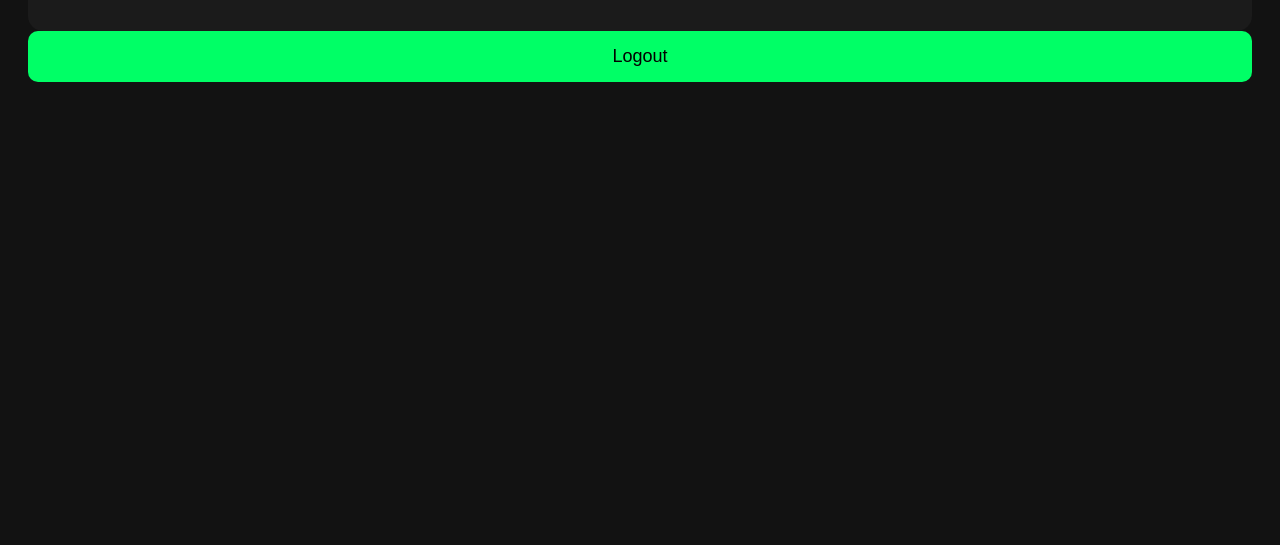
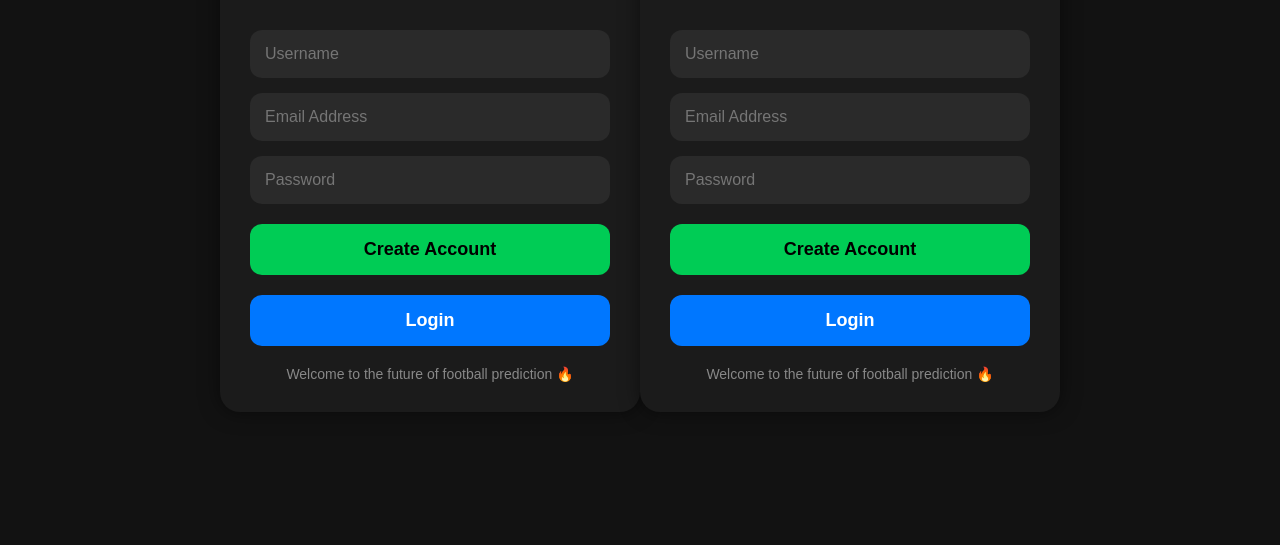
Before and after one commit to oyin8040/backend-app, a website: page public/index.html in a window 1280 px wide. Shown: the part 255-800 px from the top of the page. Drawn offline with Linux system fonts and the light colour scheme.

Commit message:
Update index.html

```diff
--- a/public/index.html
+++ b/public/index.html
@@ -1,36 +1,106 @@
 <!DOCTYPE html>
 <html lang="en">
+
 <head>
 
 <meta charset="UTF-8">
+
 <meta name="viewport" content="width=device-width, initial-scale=1.0">
 
-<title>Dashboard</title>
+<title>ArenaBet</title>
+
+<link rel="stylesheet" href="style.css">
 
 <style>
+
+*{
+    margin:0;
+    padding:0;
+    box-sizing:border-box;
+}
 
 body{
     background:#121212;
     color:white;
     font-family:Arial;
+    display:flex;
+    justify-content:center;
+    align-items:center;
+    min-height:100vh;
     padding:20px;
 }
 
-.card{
+.container{
+    width:100%;
+    max-width:420px;
     background:#1b1b1b;
-    padding:20px;
-    border-radius:15px;
-    margin-top:20px;
+    padding:30px;
+    border-radius:20px;
+    box-shadow:0 0 20px rgba(0,0,0,0.5);
+}
+
+.logo{
+    text-align:center;
+    margin-bottom:30px;
+}
+
+.logo h1{
+    color:#00ff66;
+    font-size:42px;
+}
+
+.logo p{
+    color:#999;
+    margin-top:10px;
+}
+
+input{
+    width:100%;
+    padding:15px;
+    margin-top:15px;
+    border:none;
+    border-radius:12px;
+    background:#2a2a2a;
+    color:white;
+    font-size:16px;
+}
+
+input:focus{
+    outline:none;
+    border:2px solid #00ff66;
 }
 
 button{
+    width:100%;
     padding:15px;
-    width:100%;
+    margin-top:20px;
     border:none;
-    border-radius:10px;
-    background:#00ff66;
+    border-radius:12px;
+    background:#00cc55;
     color:black;
     font-size:18px;
+    font-weight:bold;
+    cursor:pointer;
+}
+
+button:hover{
+    background:#00ff66;
+}
+
+.login-btn{
+    background:#0077ff;
+    color:white;
+}
+
+.login-btn:hover{
+    background:#3399ff;
+}
+
+.footer{
+    text-align:center;
+    margin-top:20px;
+    color:#888;
+    font-size:14px;
 }
 
 </style>
@@ -39,41 +109,225 @@ button{
 
 <body>
 
-<h1>⚽ ArenaBet Dashboard</h1>
+<div class="container">
 
-<div class="card">
+<div class="logo">
 
-<h2>Welcome Back 🔥</h2>
+<h1>⚽ ArenaBet</h1>
 
-<p id="userEmail"></p>
-
-<p>Wallet: ₦25,000</p>
-
-<p>Status: VIP Predictor ⭐</p>
+<p>Football Betting & Voting App</p>
 
 </div>
 
-<button onclick="logout()">
-Logout
+<input
+type="text"
+id="username"
+placeholder="Username">
+
+<input
+type="email"
+id="email"
+placeholder="Email Address">
+
+<input
+type="password"
+id="password"
+placeholder="Password">
+
+<button onclick="signup()">
+Create Account
 </button>
 
-<script>
+<button class="login-btn" onclick="login()">
+Login
+</button>
 
-const email = localStorage.getItem("userEmail");
+<div class="footer">
 
-document.getElementById("userEmail").innerText = email;
+<p>
+Welcome to the future of football prediction 🔥
+</p>
 
-/* LOGOUT */
+</div>
 
-function logout(){
+</div>
 
-    localStorage.clear();
+<!-- FIREBASE -->
 
-    window.location.href = "index.html";
+<script src="https://www.gstatic.com/firebasejs/10.12.2/firebase-app-compat.js"></script>
 
+<script src="https://www.gstatic.com/firebasejs/10.12.2/firebase-auth-compat.js"></script>
+
+<!-- SCRIPT -->
+
+<script src="script.js"></script>
+
+</body>
+
+</html><!DOCTYPE html>
+<html lang="en">
+
+<head>
+
+<meta charset="UTF-8">
+
+<meta name="viewport" content="width=device-width, initial-scale=1.0">
+
+<title>ArenaBet</title>
+
+<link rel="stylesheet" href="style.css">
+
+<style>
+
+*{
+    margin:0;
+    padding:0;
+    box-sizing:border-box;
 }
 
-</script>
+body{
+    background:#121212;
+    color:white;
+    font-family:Arial;
+    display:flex;
+    justify-content:center;
+    align-items:center;
+    min-height:100vh;
+    padding:20px;
+}
+
+.container{
+    width:100%;
+    max-width:420px;
+    background:#1b1b1b;
+    padding:30px;
+    border-radius:20px;
+    box-shadow:0 0 20px rgba(0,0,0,0.5);
+}
+
+.logo{
+    text-align:center;
+    margin-bottom:30px;
+}
+
+.logo h1{
+    color:#00ff66;
+    font-size:42px;
+}
+
+.logo p{
+    color:#999;
+    margin-top:10px;
+}
+
+input{
+    width:100%;
+    padding:15px;
+    margin-top:15px;
+    border:none;
+    border-radius:12px;
+    background:#2a2a2a;
+    color:white;
+    font-size:16px;
+}
+
+input:focus{
+    outline:none;
+    border:2px solid #00ff66;
+}
+
+button{
+    width:100%;
+    padding:15px;
+    margin-top:20px;
+    border:none;
+    border-radius:12px;
+    background:#00cc55;
+    color:black;
+    font-size:18px;
+    font-weight:bold;
+    cursor:pointer;
+}
+
+button:hover{
+    background:#00ff66;
+}
+
+.login-btn{
+    background:#0077ff;
+    color:white;
+}
+
+.login-btn:hover{
+    background:#3399ff;
+}
+
+.footer{
+    text-align:center;
+    margin-top:20px;
+    color:#888;
+    font-size:14px;
+}
+
+</style>
+
+</head>
+
+<body>
+
+<div class="container">
+
+<div class="logo">
+
+<h1>⚽ ArenaBet</h1>
+
+<p>Football Betting & Voting App</p>
+
+</div>
+
+<input
+type="text"
+id="username"
+placeholder="Username">
+
+<input
+type="email"
+id="email"
+placeholder="Email Address">
+
+<input
+type="password"
+id="password"
+placeholder="Password">
+
+<button onclick="signup()">
+Create Account
+</button>
+
+<button class="login-btn" onclick="login()">
+Login
+</button>
+
+<div class="footer">
+
+<p>
+Welcome to the future of football prediction 🔥
+</p>
+
+</div>
+
+</div>
+
+<!-- FIREBASE -->
+
+<script src="https://www.gstatic.com/firebasejs/10.12.2/firebase-app-compat.js"></script>
+
+<script src="https://www.gstatic.com/firebasejs/10.12.2/firebase-auth-compat.js"></script>
+
+<!-- SCRIPT -->
+
+<script src="script.js"></script>
 
 </body>
+
 </html>
```
